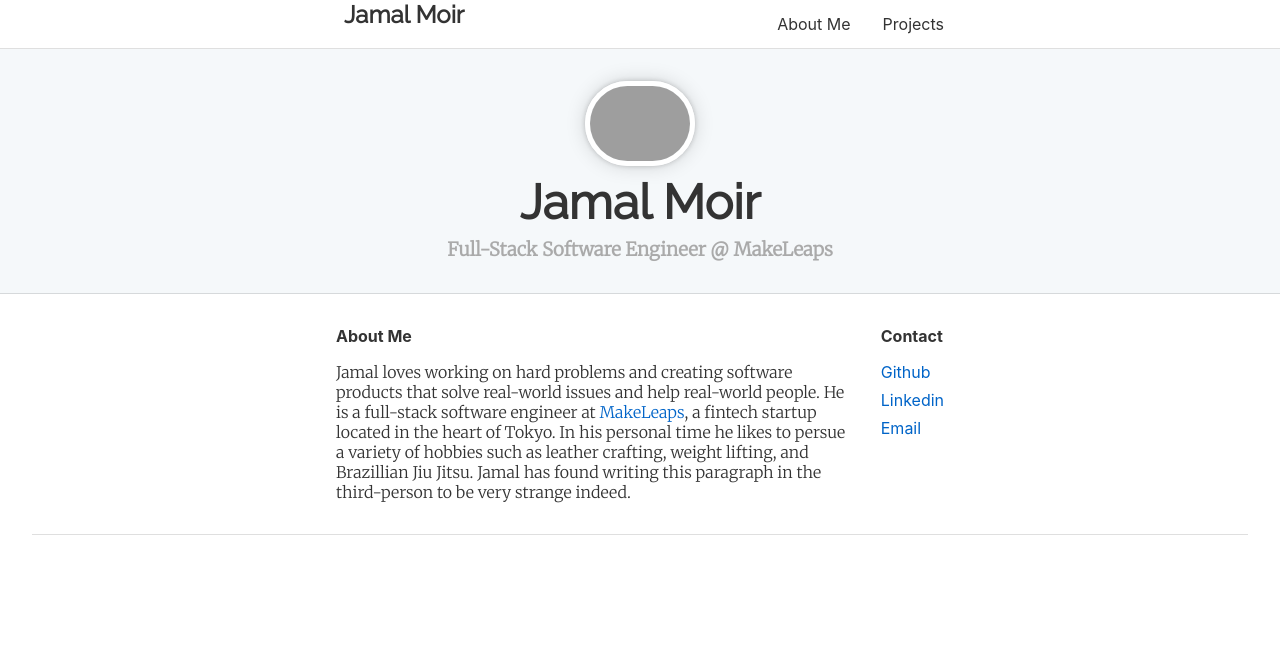
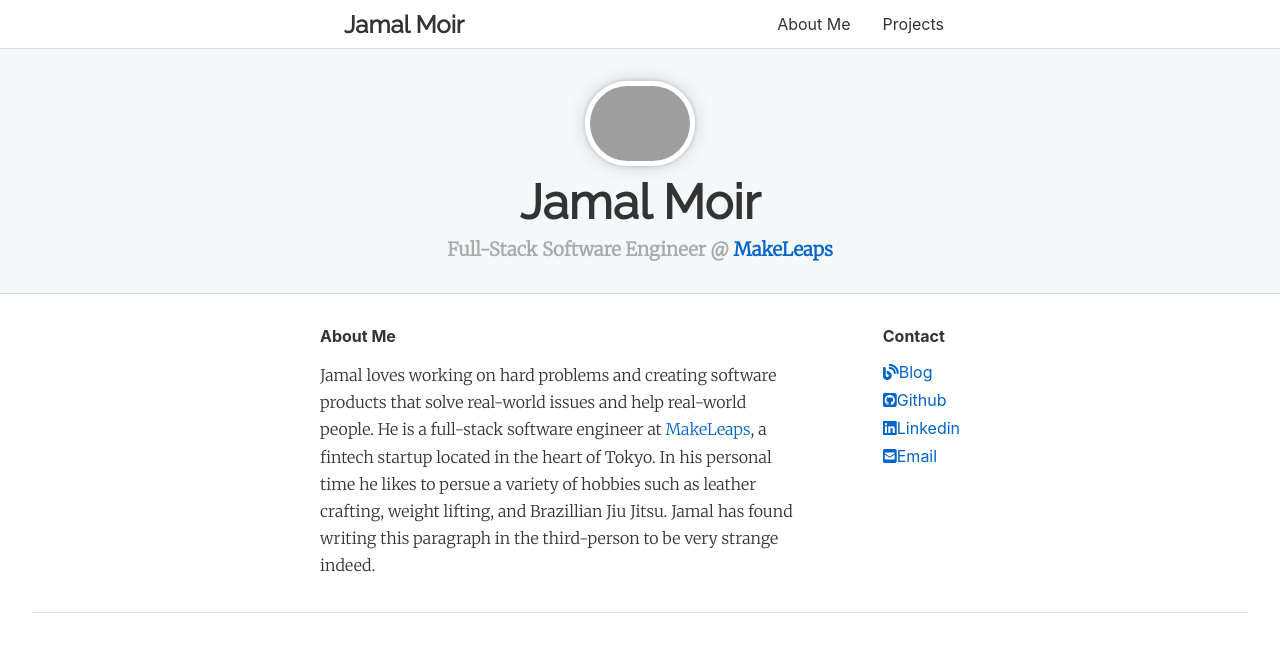
Before and after one commit to jamalmoir/jamalmoir-dev, a Svelte app: page / in a window 1280 px wide. Shown: the top 652 px of the page. Built offline with nearby package versions, Linux system fonts and the light colour scheme; grey boxes are pictures that could not be loaded.

Commit message:
Add about me and contact section

```diff
--- a/package.json
+++ b/package.json
@@ -1,7 +1,10 @@
 {
-  "name": "svelte-app",
+  "homepage": "https://jamalmoir.github.io/jamalmoir-dev",
+  "name": "jamalmoir-dev",
   "version": "1.0.0",
   "scripts": {
+    "predeploy": "npm run build",
+    "deploy": "gh-pages -d public/build",
     "build": "rollup -c",
     "dev": "rollup -c -w",
     "start": "sirv public"
@@ -9,6 +12,7 @@
   "devDependencies": {
     "@rollup/plugin-commonjs": "^14.0.0",
     "@rollup/plugin-node-resolve": "^8.0.0",
+    "gh-pages": "^3.1.0",
     "rollup": "^2.3.4",
     "rollup-plugin-livereload": "^2.0.0",
     "rollup-plugin-svelte": "^6.0.0",
--- a/src/App.svelte
+++ b/src/App.svelte
@@ -11,7 +11,7 @@
 		--margin-half: calc(var(--margin) / 2);
 		--margin-double: calc(var(--margin) * 2);
 
-		--content-width: 50%;
+		--content-width: 40em;
 
 		--hero-bg-colour: #f5f8fa;
 		--text-colour: #333;
@@ -32,6 +32,10 @@
 		font-family: 'Merriweather', serif;
 	}
 
+	:global(p) {
+		line-height: 1.7em;
+	}
+
 	:global(header, section) {
 		border-bottom: 1px solid rgba(0,0,0,.125);
 	}
@@ -49,7 +53,7 @@
 	}
 
 	@media only screen and (max-width: 600px) {
-		.content {
+		:global(.content) {
 			width: 100%;
 			flex-direction: column;
 		}
@@ -62,6 +66,10 @@
 	section {
 		margin: var(--margin-double);
 		padding-bottom: 2em;
+	}
+
+	.about {
+		width: 30em;
 	}
 
 	aside {
@@ -84,7 +92,7 @@
 	<Hero />
 	<section class="container">
 		<div class="content">
-			<div class="main-content">
+			<div class="about">
 				<h4>About Me</h4>
 				<p>
 					Jamal loves working on hard problems and creating software products that solve real-world issues and help real-world people. He is a full-stack software engineer at <a href="https://makeleaps.jp">MakeLeaps</a>, a fintech startup located in the heart of Tokyo. In his personal time he likes to persue a variety of hobbies such as leather crafting, weight lifting, and Brazillian Jiu Jitsu. Jamal has found writing this paragraph in the third-person to be very strange indeed.
@@ -93,9 +101,10 @@
 			<aside class="contact">
 				<h4>Contact</h4>
 				<ul>
-					<li><a href="https://github.com/jamalmoir">Github</a></li>
-					<li><a href="https://www.linkedin.com/in/jamal-moir-5295b28a/">Linkedin</a></li>
-					<li><a href="mailto:jamal.moir@gmail.com">Email</a></li>
+					<li><a href="https://datadependence.com"><i class="fas fa-blog"></i>Blog</a></li>
+					<li><a href="https://github.com/jamalmoir"><i class="fab fa-github-square"></i>Github</a></li>
+					<li><a href="https://www.linkedin.com/in/jamal-moir-5295b28a/"><i class="fab fa-linkedin"></i>Linkedin</a></li>
+					<li><a href="mailto:jamal.moir@gmail.com"><i class="fas fa-envelope-square"></i>Email</a></li>
 				</ul>
 			</aside>
 		</div>
--- a/src/Header.svelte
+++ b/src/Header.svelte
@@ -1,6 +1,9 @@
 <style>
 	header {
 		background-color: white;
+	}
+
+	.content {
 		display: flex;
 		justify-content: space-between;
 		align-items: center;
--- a/src/Hero.svelte
+++ b/src/Hero.svelte
@@ -30,5 +30,5 @@
 <section>
 	<img src="https://i.imgur.com/kHc6kdG.jpeg" alt="Jamal Moir" />
 	<h2>Jamal Moir</h2>
-	<h3>Full-Stack Software Engineer @ MakeLeaps</h3>
+	<h3>Full-Stack Software Engineer @ <a href="https://makeleaps.jp">MakeLeaps</a></h3>
 </section>
```
Also changed, not shown: 1 other file (tests, documents, lock files or other folders). Lines whose indentation alone changed are shown as unchanged.
